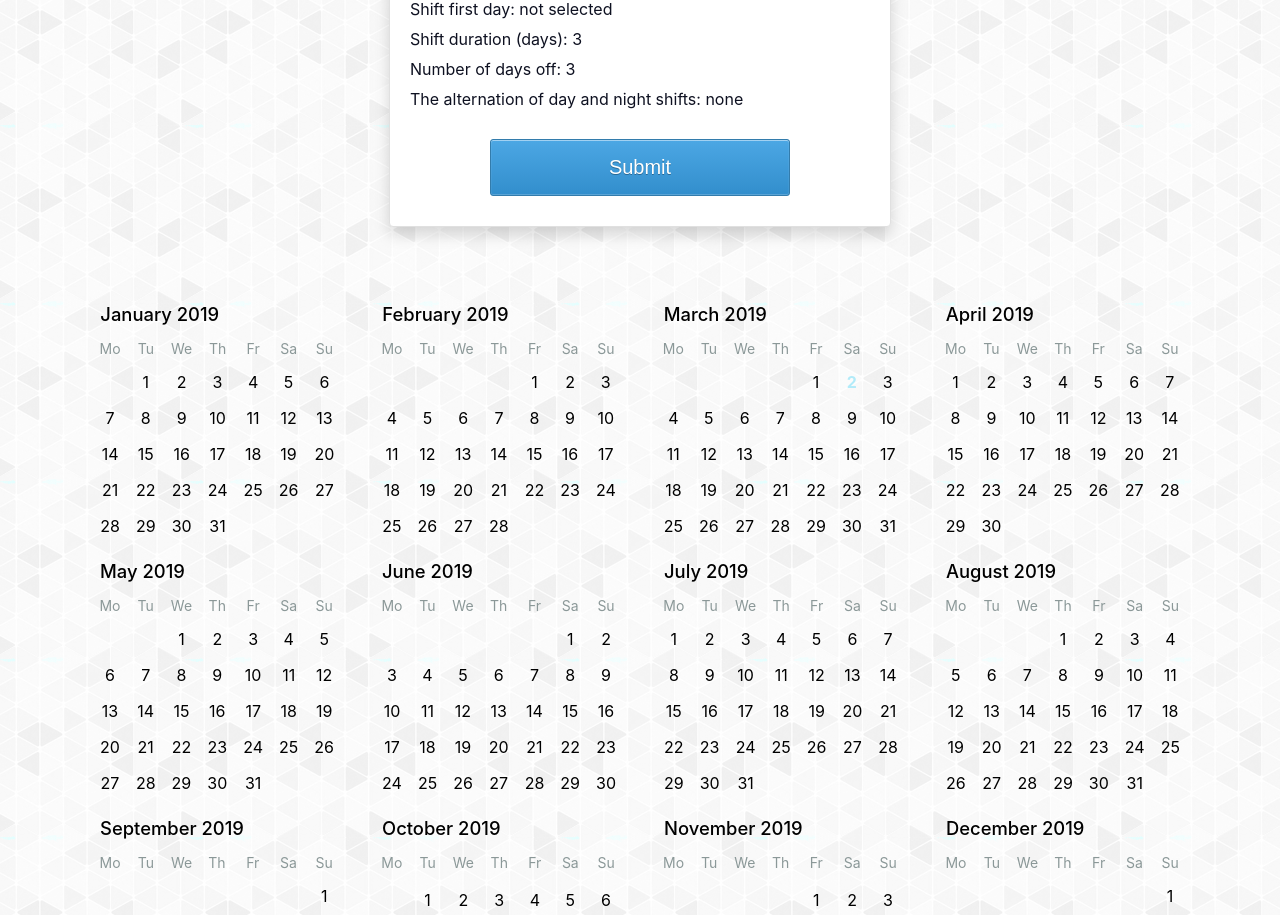
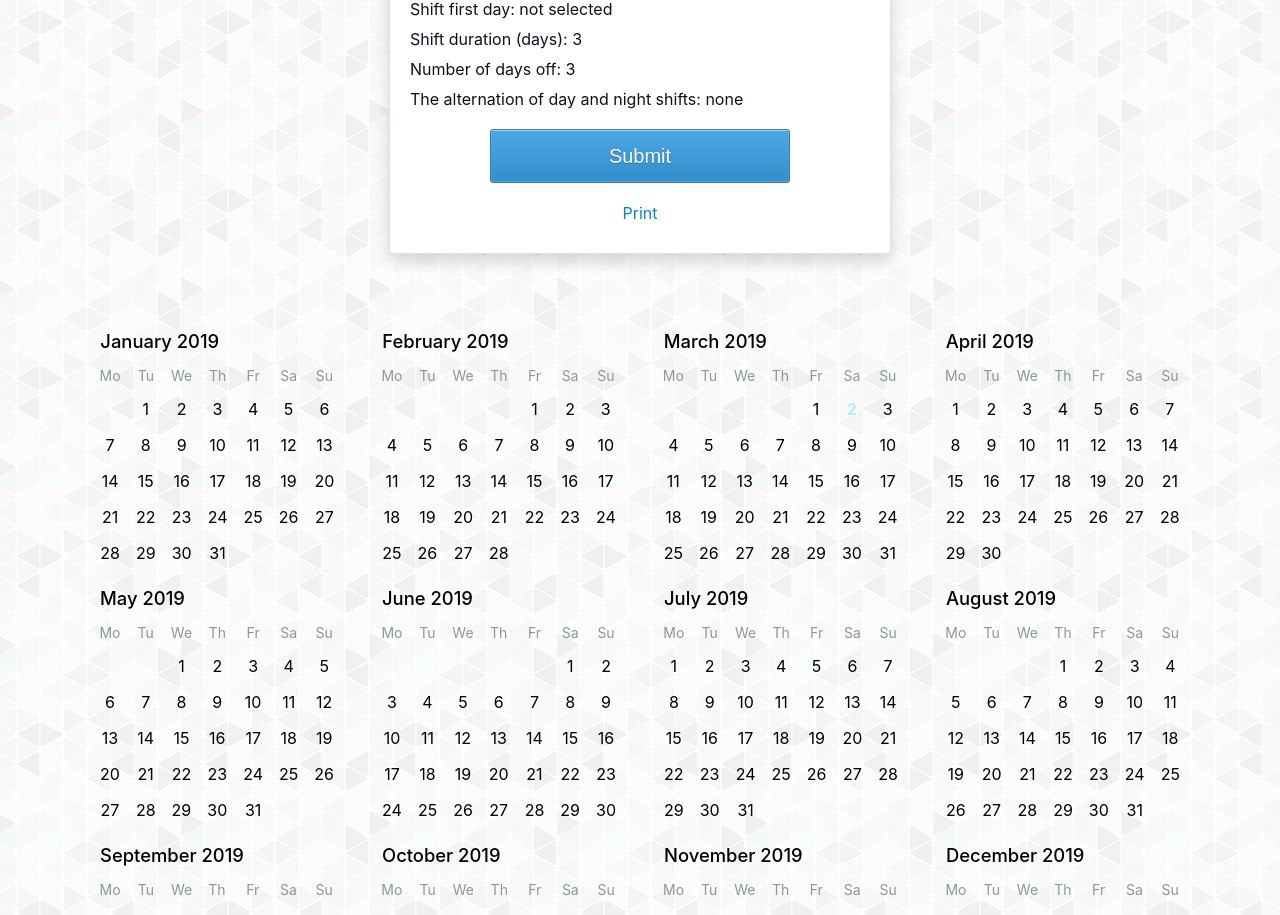
Before and after one commit to mzeleniuk/Jaconn, a React (Create React App) app: page / in a window 1280 px wide. Shown: the part 957-1872 px from the top of the page. Built offline with nearby package versions, Linux system fonts and the light colour scheme.

Commit message:
Add the print styles

```diff
--- a/src/components/workload.jsx
+++ b/src/components/workload.jsx
@@ -251,9 +251,11 @@ class Workload extends Component {
                             </Fragment>
                         ) : null}
 
-                        <button onClick={this.handleSubmit} disabled={this.disableSubmit()}>
+                        <button type="button" onClick={this.handleSubmit} disabled={this.disableSubmit()}>
                             {this.props.dictionary.submit}
                         </button>
+
+                        <p className="link" onClick={window.print}>{this.props.dictionary.print}</p>
                     </div>
                 </div>
             </div>
@@ -270,6 +272,7 @@ const mapStateToProps = state => {
             firstDay: state.dictionary.data['FirstDay'],
             months: state.dictionary.data['Months'],
             notSelected: state.dictionary.data['NotSelected'],
+            print: state.dictionary.data['Print'],
             selectDaysOffDuration: state.dictionary.data['SelectDaysOffDuration'],
             selectDuration: state.dictionary.data['SelectDuration'],
             selectFirstDay: state.dictionary.data['SelectFirstDay'],
--- a/src/index.js
+++ b/src/index.js
@@ -13,6 +13,7 @@ import './styles/index.css';
 import './styles/language.css';
 import './styles/loader.css';
 import './styles/modal.css';
+import './styles/print.css';
 import './styles/radioButtons.css';
 import './styles/workload.css';
 import App from './App';
--- a/src/services/dictionaries.js
+++ b/src/services/dictionaries.js
@@ -10,6 +10,7 @@ class Dictionaries {
         Months: ['January', 'February', 'March', 'April', 'May', 'June', 'July', 'August', 'September', 'October', 'November', 'December'],
         Name: 'Jaconn',
         NotSelected: 'not selected',
+        Print: 'Print',
         ProjectInfoParagraphOne: 'Welcome to Jaconn - a simple working scheduler.',
         ProjectInfoParagraphTwo: 'It is easy to create your working schedule:',
         ProjectInfoParagraphThree: '1. Select any first day of your working schedule in our user-friendly day-picker;',
@@ -48,6 +49,7 @@ class Dictionaries {
         Months: ['Січень', 'Лютий', 'Березень', 'Квітень', 'Травень', 'Червень', 'Липень', 'Серпень', 'Вересень', 'Жовтень', 'Листопад', 'Грудень'],
         Name: 'Jaconn',
         NotSelected: 'не обрано',
+        Print: 'Друк',
         ProjectInfoParagraphOne: 'Ласкаво просимо до Jaconn - простого планувальника робочого розкладу.',
         ProjectInfoParagraphTwo: 'Створити свій робочий розклад дуже просто:',
         ProjectInfoParagraphThree: '1. Виберіть будь-який перший день свого робочого графіка в нашому зручному календарі;',
--- /dev/null
+++ b/src/styles/print.css
@@ -0,0 +1,38 @@
+@media print {
+    @page {
+        size: A4;
+        margin: 10mm;
+    }
+
+    body {
+        background: none;
+    }
+
+    body header, body .workload-container, body .ReactModalPortal {
+        display: none;
+        visibility: hidden;
+    }
+
+    body .calendar-container .calendar, body .calendar-container .calendar .DayPicker .DayPicker-wrapper {
+        padding: 0;
+    }
+
+    body .calendar-container .calendar .DayPicker {
+        font-size: 10pt;
+    }
+
+    body .calendar-container .calendar .DayPicker .DayPicker-wrapper .DayPicker-Month {
+        margin: 5pt 5pt 0 5pt;
+    }
+
+    body .calendar-container .calendar .DayPicker .DayPicker-wrapper .DayPicker-Month {
+        color: darkgray;
+    }
+
+    body .calendar-container .calendar .DayPicker .DayPicker-wrapper .DayPicker-Month .DayPicker-Day--workingDays,
+    body .calendar-container .calendar .DayPicker .DayPicker-wrapper .DayPicker-Month .DayPicker-Day--dayShifts,
+    body .calendar-container .calendar .DayPicker .DayPicker-wrapper .DayPicker-Month .DayPicker-Day--nightShifts {
+        font-weight: bold;
+        text-decoration: underline;
+    }
+}
--- a/src/styles/workload.css
+++ b/src/styles/workload.css
@@ -80,6 +80,7 @@
 }
 
 .workload-container button {
+    display: block;
     background-color: #64b9f1;
     background-image: linear-gradient(to bottom, #4ca7e4, #328ecc);
     border: 1px solid #337cac;
@@ -89,10 +90,11 @@
     cursor: pointer;
     font-size: 20px;
     max-width: 300px;
+    min-height: 54px;
     width: 100%;
-    margin-top: 20px;
+    margin: 20px auto;
     outline: none;
-    padding: 16px 32px;
+    padding: 10px 30px;
     text-align: center;
     text-decoration: none;
     text-shadow: 0 1px rgba(0, 0, 0, 0.3);
@@ -105,6 +107,14 @@
     cursor: not-allowed;
 }
 
+.workload-container p.link {
+    display: inline-block;
+    color: #08c;
+    fill: #08c;
+    text-decoration: none;
+    cursor: pointer;
+}
+
 @media (max-width: 500px) {
     .workload-container {
         margin: 10px;
```
